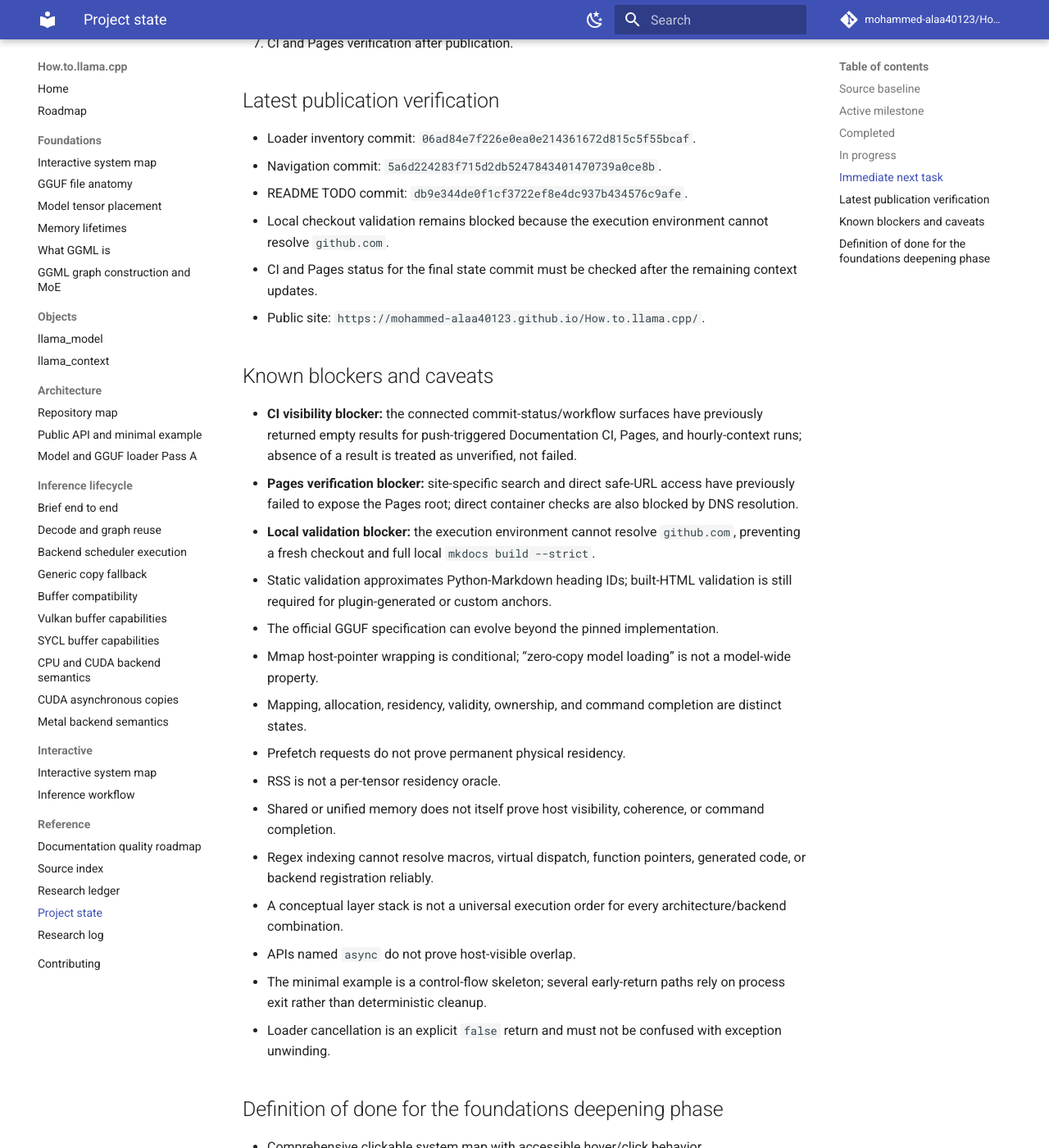
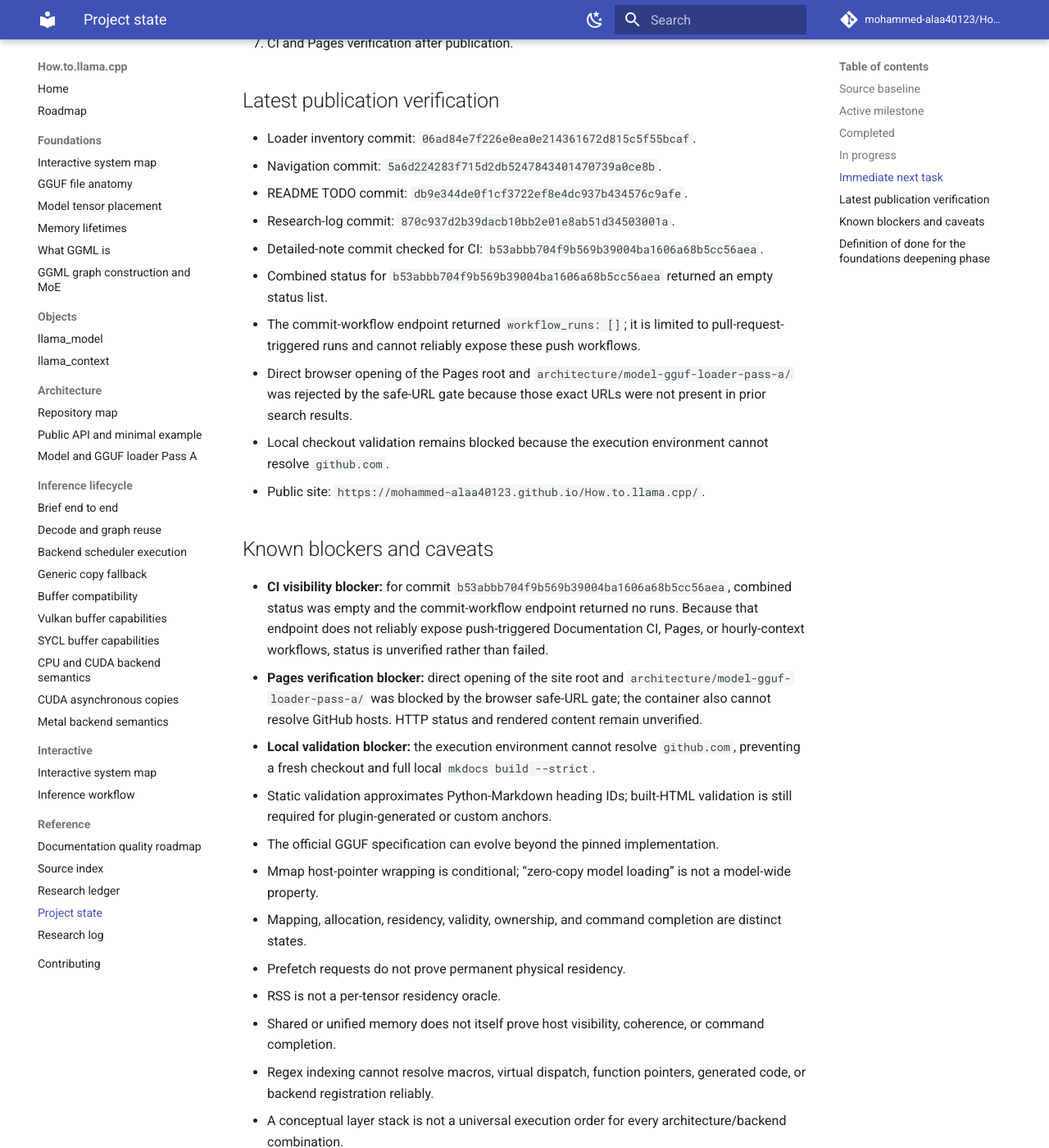
Before and after one commit to mohammed-alaa40123/How.to.llama.cpp, an MkDocs documentation site: the page built from docs/reference/project-state.md, in a window 1280 px wide and 1400 px high, scrolled down 2544 px. Shown: the whole window at 82% size. Built offline with MkDocs 1.6.1 and Material for MkDocs 9.7.7, drawn with Linux system fonts in a browser that asks for light colours; comment, search, counter and statistics services are not loaded.

Commit message:
docs: record loader publication verification blockers

```diff
--- a/docs/reference/project-state.md
+++ b/docs/reference/project-state.md
@@ -77,14 +77,18 @@ Required deliverables:
 - Loader inventory commit: `06ad84e7f226e0ea0e214361672d815c5f55bcaf`.
 - Navigation commit: `5a6d224283f715d2db5247843401470739a0ce8b`.
 - README TODO commit: `db9e344de0f1cf3722ef8e4dc937b434576c9afe`.
+- Research-log commit: `870c937d2b39dacb10bb2e01e8ab51d34503001a`.
+- Detailed-note commit checked for CI: `b53abbb704f9b569b39004ba1606a68b5cc56aea`.
+- Combined status for `b53abbb704f9b569b39004ba1606a68b5cc56aea` returned an empty status list.
+- The commit-workflow endpoint returned `workflow_runs: []`; it is limited to pull-request-triggered runs and cannot reliably expose these push workflows.
+- Direct browser opening of the Pages root and `architecture/model-gguf-loader-pass-a/` was rejected by the safe-URL gate because those exact URLs were not present in prior search results.
 - Local checkout validation remains blocked because the execution environment cannot resolve `github.com`.
-- CI and Pages status for the final state commit must be checked after the remaining context updates.
 - Public site: `https://mohammed-alaa40123.github.io/How.to.llama.cpp/`.
 
 ## Known blockers and caveats
 
-- **CI visibility blocker:** the connected commit-status/workflow surfaces have previously returned empty results for push-triggered Documentation CI, Pages, and hourly-context runs; absence of a result is treated as unverified, not failed.
-- **Pages verification blocker:** site-specific search and direct safe-URL access have previously failed to expose the Pages root; direct container checks are also blocked by DNS resolution.
+- **CI visibility blocker:** for commit `b53abbb704f9b569b39004ba1606a68b5cc56aea`, combined status was empty and the commit-workflow endpoint returned no runs. Because that endpoint does not reliably expose push-triggered Documentation CI, Pages, or hourly-context workflows, status is unverified rather than failed.
+- **Pages verification blocker:** direct opening of the site root and `architecture/model-gguf-loader-pass-a/` was blocked by the browser safe-URL gate; the container also cannot resolve GitHub hosts. HTTP status and rendered content remain unverified.
 - **Local validation blocker:** the execution environment cannot resolve `github.com`, preventing a fresh checkout and full local `mkdocs build --strict`.
 - Static validation approximates Python-Markdown heading IDs; built-HTML validation is still required for plugin-generated or custom anchors.
 - The official GGUF specification can evolve beyond the pinned implementation.
```
